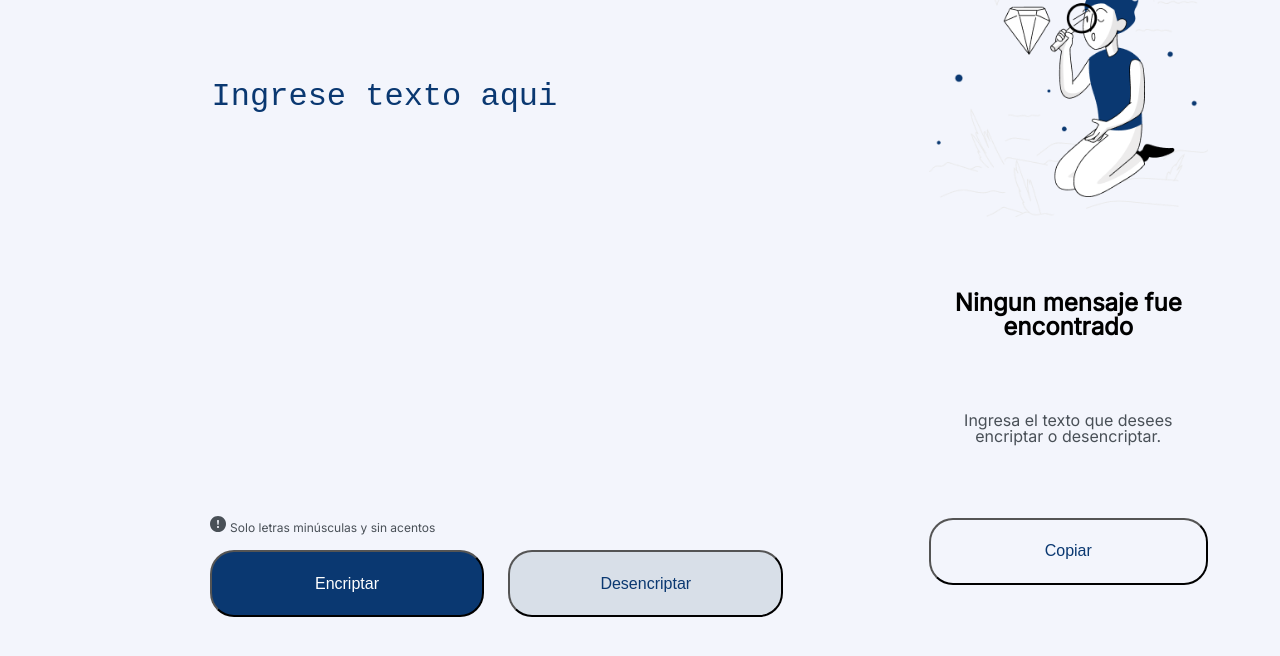
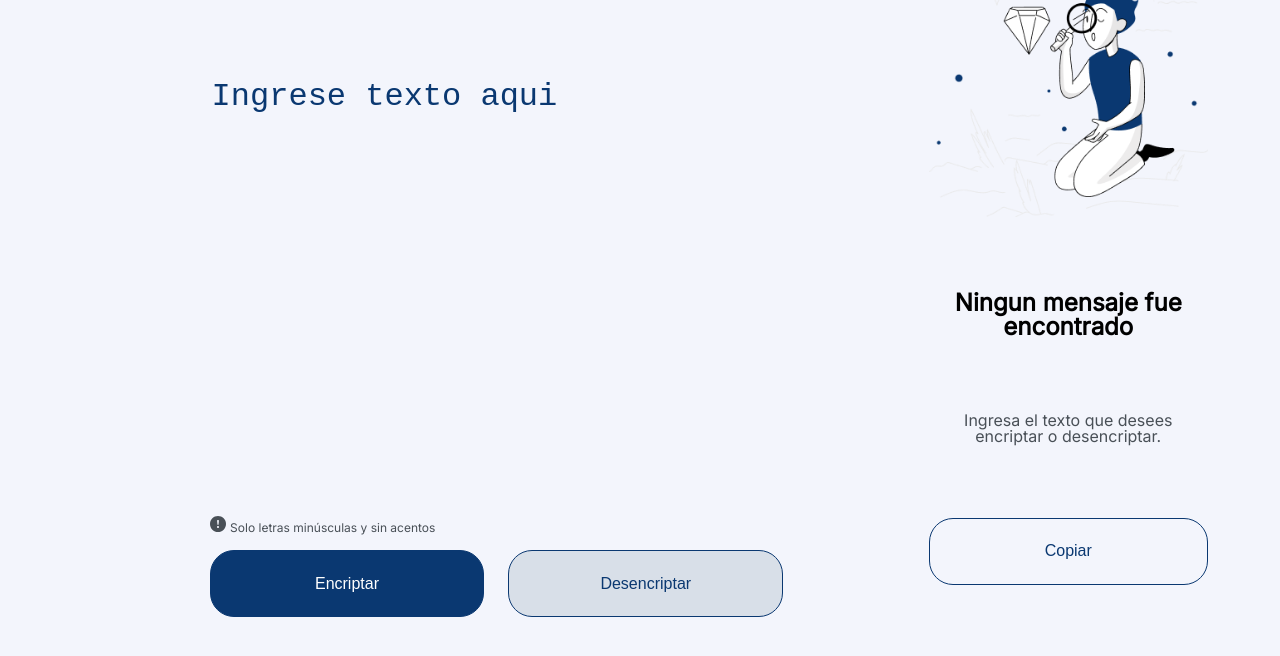
Before and after one commit to JuankRuge/encriptador-de-texto, a plain HTML site: page index.html in a window 1280 px wide. Shown: the part 110-766 px from the top of the page. Drawn offline with Linux system fonts and the light colour scheme.

Commit message:
ajuste botones

```diff
--- a/CSS/style.css
+++ b/CSS/style.css
@@ -67,6 +67,8 @@ header{
 .boton__encriptar,
 .boton__desencriptar,
 .boton__copiar{
+    border: 1px solid var(--color-blue);
+    cursor: pointer;
     max-width: 328px;
     width: 40%;
     height: 67px;
```
